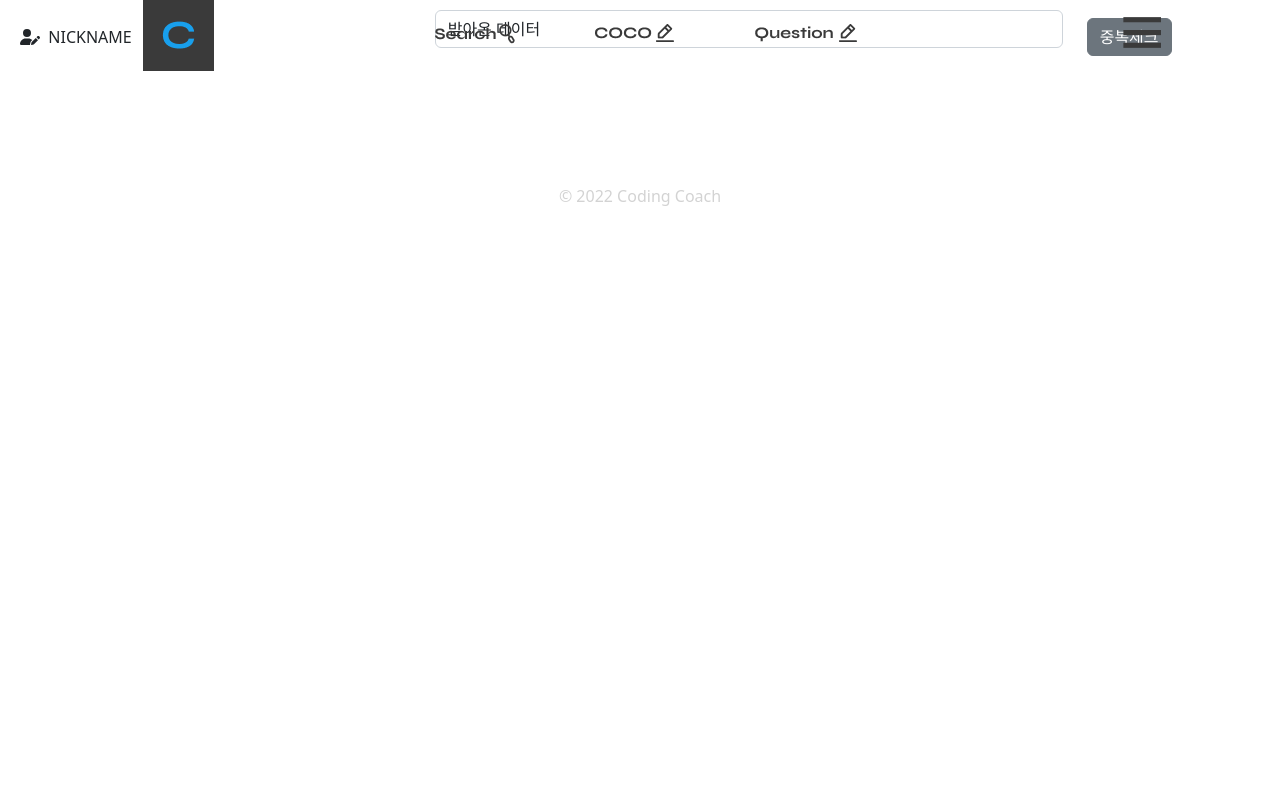
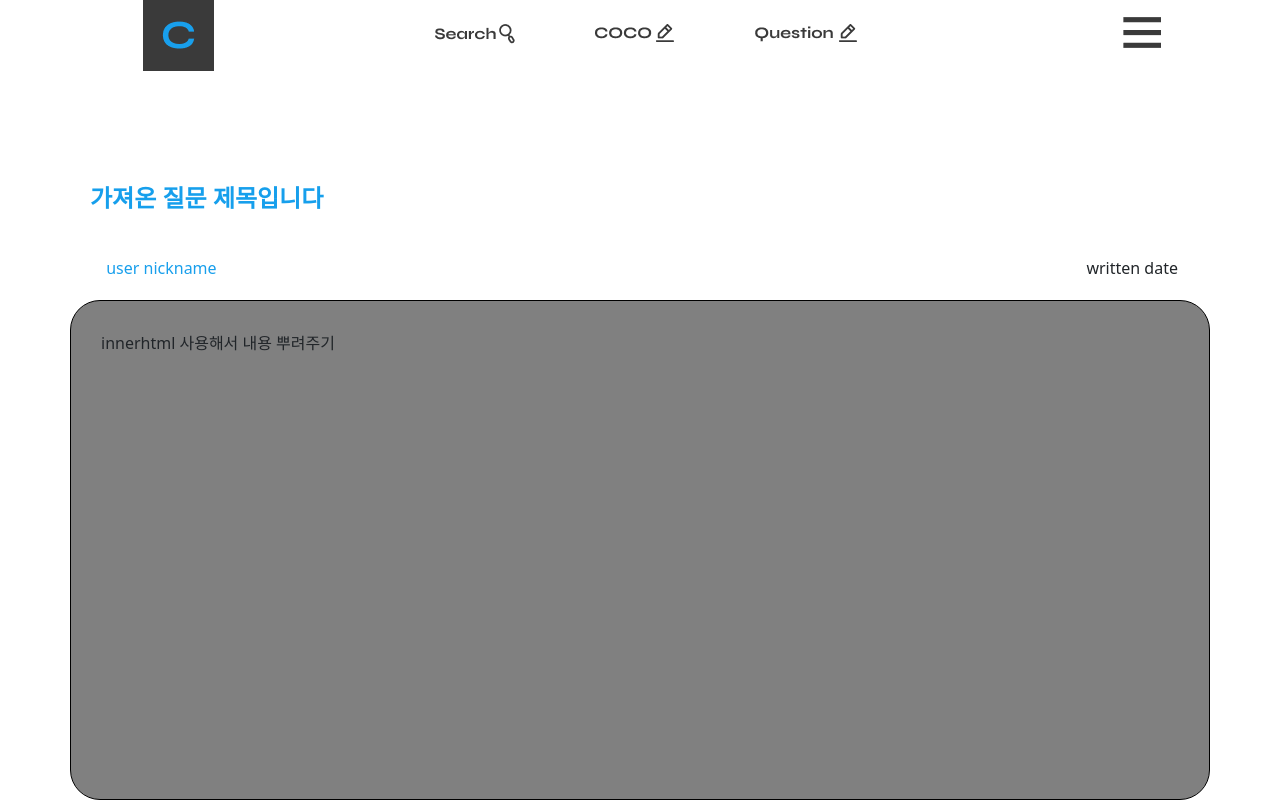
Before and after one commit to beansby/react-coco, a React (Create React App) app: page /answerlist in a window 1280 px wide. Shown: the top 802 px of the page. Built offline with nearby package versions, Linux system fonts and the light colour scheme.

Commit message:
Answer list 수정

```diff
--- a/src/css/AnswerList.css
+++ b/src/css/AnswerList.css
@@ -1,17 +1,45 @@
-.answerlist-form {
+.container-question-detail {
+    margin: 0 auto;
+    padding-top: 10rem;
+}
+
+.q-detail-title {
+    font-size: 24px;
+    font-weight: bold;
+    color: #169fec;
+    padding: 20px;
+    /* background-color: aquamarine; */
+}
+
+.q-detail-info {
+    padding: 20px;
+
+}
+
+.q-detail-content {
+    background-color: grey;
+    border: solid 1px black;
+    border-radius: 30px;
+    height: 500px;
+}
+
+.q-detail-text {
+    padding: 30px;
+}
+
+/* .answerlist-form {
     background-color: rgb(255, 255, 255);
     border: 1px solid #189FEC;
     width: 80%;
     margin: 0 auto;
     margin-top: 50px;
     padding: 20px;
-    border-radius: 50px;
+    border-radius: 10px;
 }
 
 .question-profile {
     margin: 0 auto;
     text-align: center;
-    /* background-color: blue; */
     padding: 50px;
     width: 70%;
-}
+} */
--- a/src/views/CodeAnswer/AnswerList.js
+++ b/src/views/CodeAnswer/AnswerList.js
@@ -3,7 +3,7 @@ import axios from "axios";
 import '../../css/AnswerList.css';
 import { Button, Col, FormGroup, Input, Row } from "reactstrap";
 import { FontAwesomeIcon } from "@fortawesome/react-fontawesome";
-import { faUserPen } from "@fortawesome/free-solid-svg-icons";
+import { faUserNinja, faUserPen } from "@fortawesome/free-solid-svg-icons";
 
 function AnswerList() {
 
@@ -11,29 +11,37 @@ function AnswerList() {
     const [member, setMember] = useState([]);
 
     return (
-        <div>
-            {/*닉네임*/}
-            <Row className='row-mypage-profile'>
-                <Col className='align-self-center' md='4'>
-                    <label className='labels' htmlFor='#nickname'>
-                        <FontAwesomeIcon icon={faUserPen}/>
-                        &nbsp;
-                        NICKNAME
-                    </label>
-                </Col>
 
-                <Col className='align-self-center' md='6'>
-                    <FormGroup>
-                        <Input type='text' defaultValue='받아온 데이터' id='nickname'
-                               name='nickname' required/>
-                    </FormGroup>
-                </Col>
+            <div className='container container-question-detail'>
+                {/* 제목 */}
+                <div className='row h-75'>
+                    <div className='col-12 my-auto text-start my-auto q-detail-title'>
+                        가져온 질문 제목입니다
+                    </div>
+                </div>
 
-                <Col className='align-self-center' md='2'>
-                    <Button> 중복체크 </Button>
-                </Col>
-            </Row>
-        </div>
+                {/* 닉네임, 작성 날짜 */}
+                <div className='row q-detail-info'>
+                    {/* 작성자 프로필*/}
+                    <div className="col-8">
+                        <img src="" alt=""/>
+                        <span id="quser-nickname"> user nickname </span>
+                    </div>
+                    {/* 작성 날짜 */}
+                    <div className="col-4 text-end">
+                        written date
+                    </div>
+                </div>
+
+                {/* 컨텐츠 내용 */}
+                <div className="row q-detail-content">
+                    <div className="col-12 text-start q-detail-text">
+                        innerhtml 사용해서 내용 뿌려주기
+                    </div>
+
+                </div>
+            </div>
+
     )
 }
 
```
